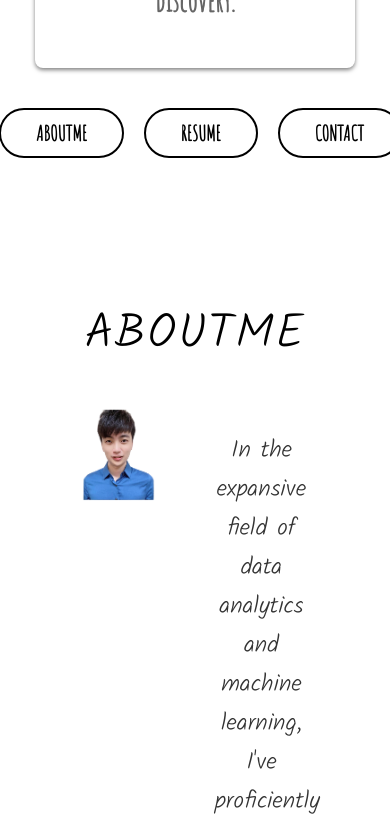
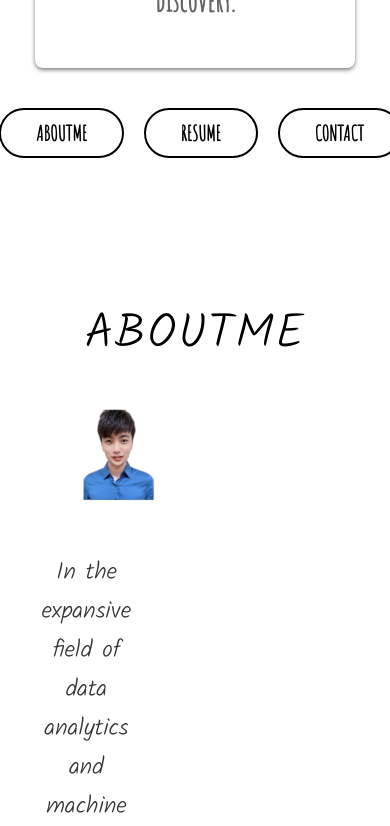
Before and after one commit to JayChiang17/portfolio, a React (Create React App) app: page / in a window 390 px wide. Shown: the part 256-1082 px from the top of the page. Built offline with nearby package versions, Linux system fonts and the light colour scheme.

Commit message:
update infro-container size

```diff
--- a/src/style/Homepages.css
+++ b/src/style/Homepages.css
@@ -47,15 +47,20 @@ h1 {
   font-size: 1.5rem;
 }
 
-@media screen and (max-width: 600px) {
-  .container {
-    flex-direction: column; /* 改为纵向排列 */
+@media (max-width: 768px) {
+  .infro {
+    flex-direction: column;
   }
 
   .image-container,
-  .info-container {
-    width: 100%; /* 容器宽度为100% */
-    /* 可能需要的其他样式调整 */
+  .infro-container {
+    width: 100%; /* 让图片和文字各占满整个屏幕宽度 */
+  }
+
+  .image-container img {
+    /* 在小屏幕上保持图片大小适中 */
+    max-width: 300px; /* 或根据需要调整 */
+    margin: 0 auto; /* 居中显示 */
   }
 }
 
```
